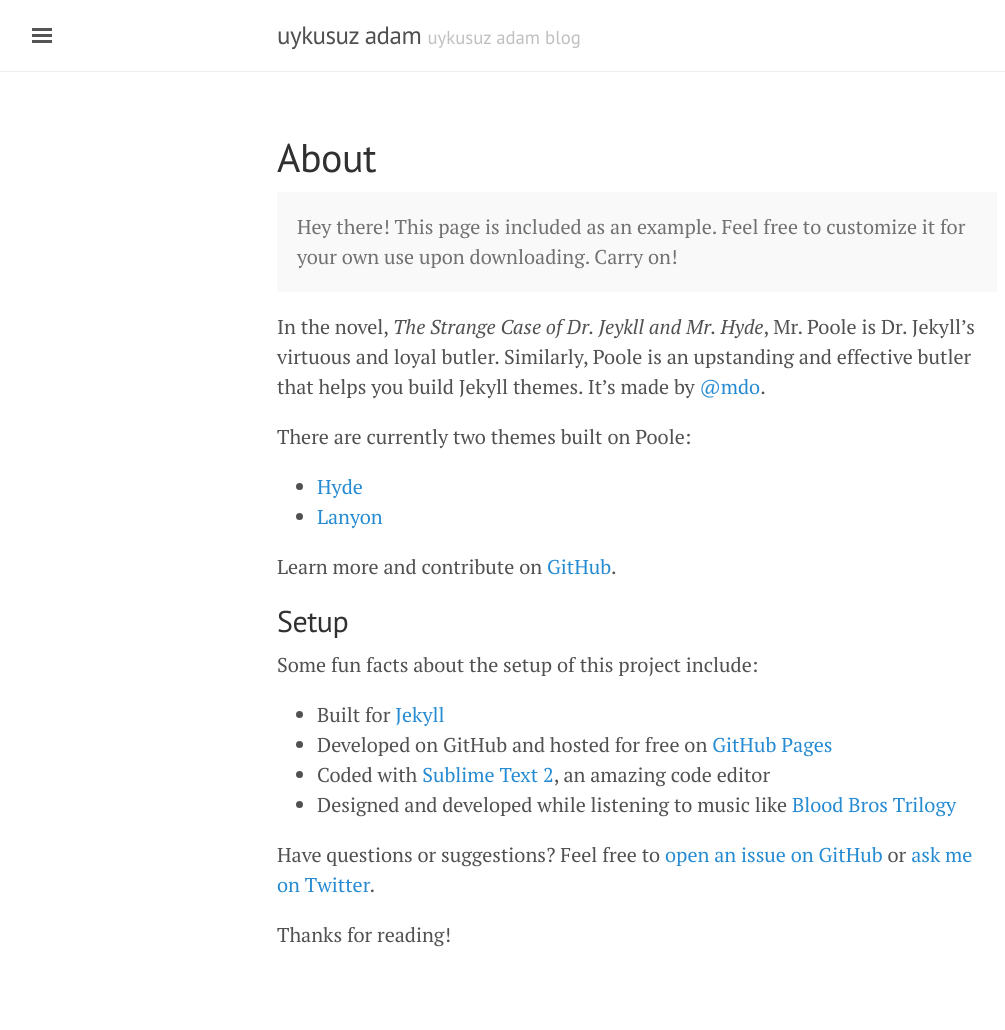
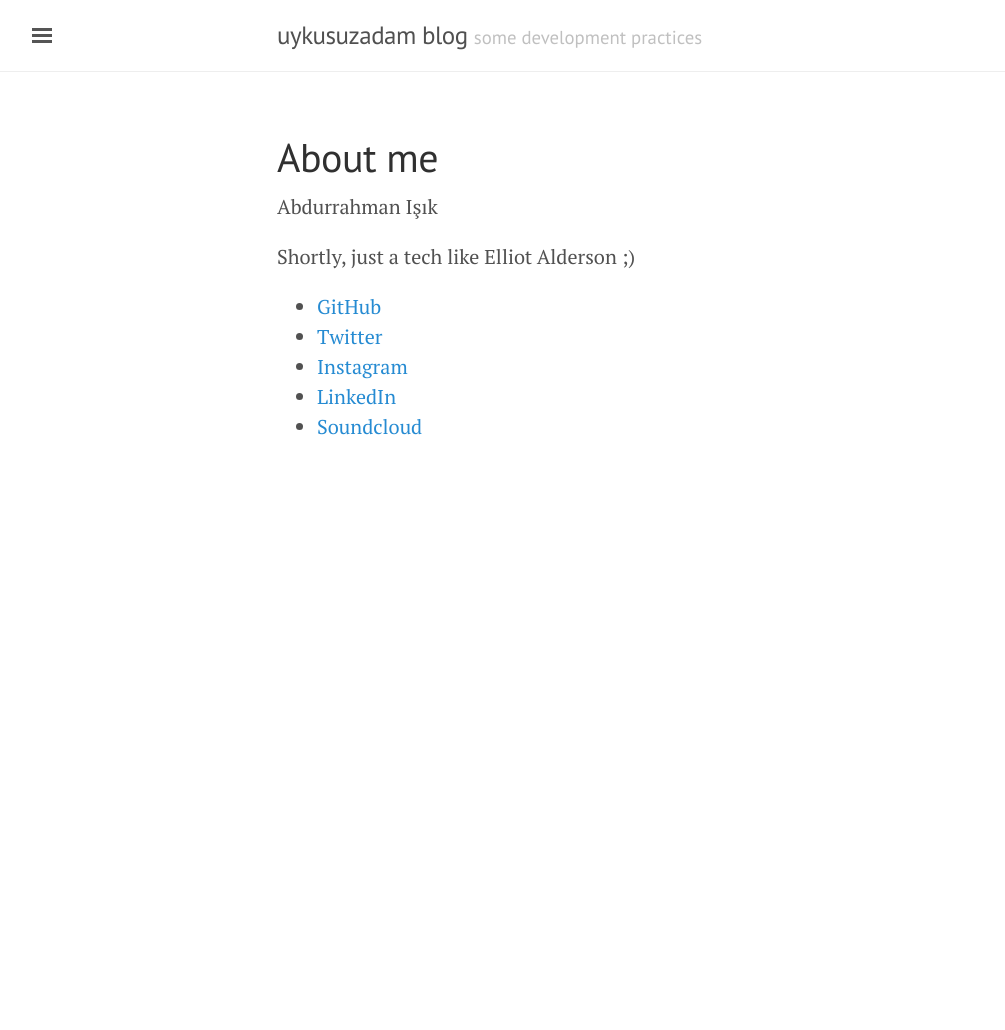
Before and after one commit to abdurrahman/abdurrahman.github.io, a Jekyll site: the page built from about.md, in a window 1280 px wide. Shown: the whole page, without its empty margins (3-1008 px from the left). Built offline with Jekyll 4.4.1, drawn with Linux system fonts in a browser that asks for light colours; after the commit the page ends 900 px from its top, so only the background shows below that.

Commit message:
Update about me page

```diff
--- a/_config.yml
+++ b/_config.yml
@@ -4,9 +4,9 @@
 permalink:           /:year/:month/:title.html
 
 # Setup
-title:               uykusuz adam
-tagline:             'uykusuz adam blog'
-description:         '.Net framework, asp.net mvc, javascript and some back-end stuffs from Abdurrahman Işık'
+title:               uykusuzadam blog
+tagline:             'some development practices'
+description:         '.Net framework, asp.net mvc, javascript and some back-end stuffs by Abdurrahman Işık'
 url:                 http://abdurrahman.github.io
 baseurl:             ''
 paginate:            10
--- a/about.md
+++ b/about.md
@@ -1,30 +1,14 @@
 ---
 layout: page
-title: About
+title: About me
 ---
 
-<p class="message">
-  Hey there! This page is included as an example. Feel free to customize it for your own use upon downloading. Carry on!
-</p>
+Abdurrahman Işık
 
-In the novel, *The Strange Case of Dr. Jeykll and Mr. Hyde*, Mr. Poole is Dr. Jekyll's virtuous and loyal butler. Similarly, Poole is an upstanding and effective butler that helps you build Jekyll themes. It's made by [@mdo](https://twitter.com/mdo).
+Shortly, just a tech like Elliot Alderson ;)
 
-There are currently two themes built on Poole:
-
-* [Hyde](http://hyde.getpoole.com)
-* [Lanyon](http://lanyon.getpoole.com)
-
-Learn more and contribute on [GitHub](https://github.com/poole).
-
-## Setup
-
-Some fun facts about the setup of this project include:
-
-* Built for [Jekyll](http://jekyllrb.com)
-* Developed on GitHub and hosted for free on [GitHub Pages](https://pages.github.com)
-* Coded with [Sublime Text 2](http://sublimetext.com), an amazing code editor
-* Designed and developed while listening to music like [Blood Bros Trilogy](https://soundcloud.com/maddecent/sets/blood-bros-series)
-
-Have questions or suggestions? Feel free to [open an issue on GitHub](https://github.com/poole/issues/new) or [ask me on Twitter](https://twitter.com/mdo).
-
-Thanks for reading!
+* [GitHub](http://github.com/abdurrahman)
+* [Twitter](https://twitter.com/xJason21)
+* [Instagram](https://instagram.com/xJason21)
+* [LinkedIn](https://www.linkedin.com/in/isikabdurrahman)
+* [Soundcloud](https://soundcloud.com/xJason21)
```
